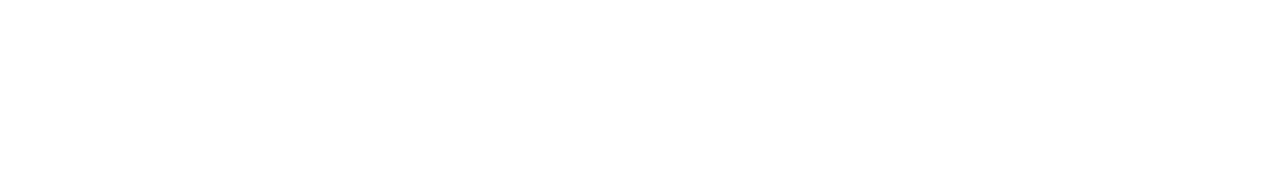
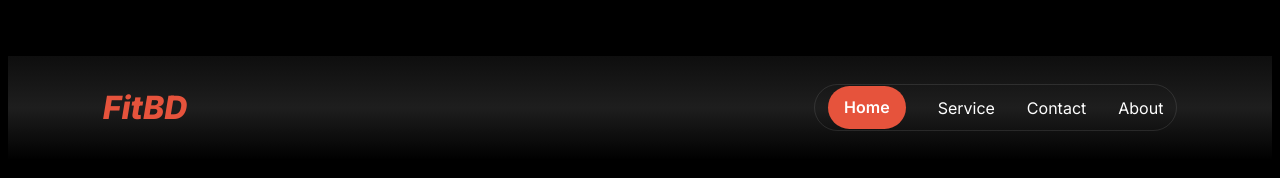
Before and after one commit to sumaiyaamin/prohero-assignment2, a plain HTML site: page index.html in a window 1280 px wide. Drawn offline with Linux system fonts and the light colour scheme; a web font is replaced by a local one.

Commit message:
nav-bar added

```diff
--- a/index.html
+++ b/index.html
@@ -10,6 +10,19 @@
 <body class="inter-normal">
   <!-- header section starts -->
    <header>
+    <nav class="nav-bar container">
+      <div class="nav-title">
+        <h3>FitBD</h3>
+      </div>
+      <div class="nav-options">
+        <ul>
+          <li><a href=""><span id="home">Home</span></a></li>
+          <li><a href="">Service</a></li>
+          <li><a href="">Contact</a></li>
+          <li><a href="">About</a></li>
+        </ul>
+      </div>
+    </nav>
 
    </header>
 
--- a/styles/style.css
+++ b/styles/style.css
@@ -13,3 +13,77 @@
   font-weight: normal;
   font-style: normal;
 }
+/* shared styles */
+.container{
+    width: 85%;
+    margin: 3.5rem auto;
+    border-radius: 0.5rem;
+}
+.primary-color{
+  color:#E6533C;
+}
+body{
+  background-color: black;
+}
+header{
+  background: linear-gradient(
+    180deg,
+    rgba(19, 19, 19, 0.747) 0%,
+    rgb(30, 30, 30) 50%,
+    rgba(1, 1, 1, 0.719) 100%
+    );
+    background-repeat:
+     no-repeat;
+
+
+}
+
+/* nav related styles */
+.nav-bar {
+  display: flex;
+  align-items: center;
+  justify-content: space-between;
+}
+
+.nav-title h3 {
+  color: #E6533C;
+  font-size: 2rem;
+  font-style: italic;
+  font-weight: 800;
+}
+
+.nav-options {
+  border: 1px solid rgba(255, 255, 255, 0.1);
+  border-radius: 2.2rem;
+  padding: 0.8rem ;
+}
+
+.nav-options > ul {
+  display: flex;
+  align-items: center;
+  justify-content: center;
+  gap: 2rem;
+  margin: 0 ;
+  padding: 0;
+
+}
+
+.nav-options ul > li {
+  list-style: none;
+  margin: 0;
+  padding: 0;
+}
+
+.nav-options ul > li > a {
+  text-decoration: none;
+  color: #FFFFFF;
+  font-size: 1rem;
+  font-weight: 400;
+}
+
+#home {
+  border-radius: 46px;
+  font-weight: 600;
+  background: rgb(230, 83, 60);
+  padding: 0.7rem 1rem;
+}
```
